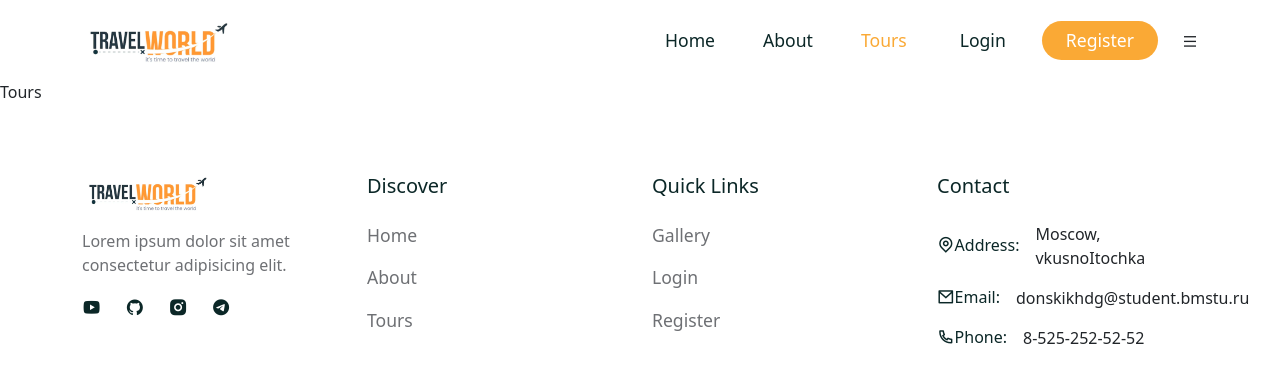
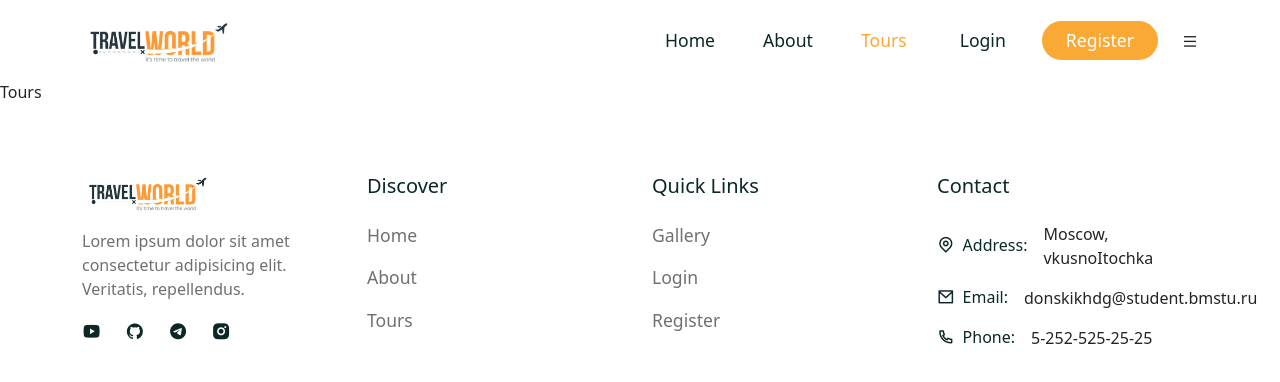
Before and after one commit to 6yJlka/travel-agency, a React (Create React App) app in the folder TourAgency/tour-management/frontend/: page /tours in a window 1280 px wide. Shown: the top 382 px of the page. Built offline with nearby package versions, Linux system fonts and the light colour scheme; a web font is replaced by a local one.

Commit message:
fixed newsletter & footer

```diff
--- a/TourAgency/tour-management/frontend/src/components/Footer/Footer.jsx
+++ b/TourAgency/tour-management/frontend/src/components/Footer/Footer.jsx
@@ -35,6 +35,8 @@ const quick__links2 = [
 ];
 
 const Footer = () => {
+
+  const year = new Date().getFullYear()
   return (
     <footer className="footer">
       <Container>
@@ -42,7 +44,10 @@ const Footer = () => {
           <Col lg="3">
             <div className="logo">
               <img src={logo} alt="" />
-              <p>Lorem ipsum dolor sit amet consectetur adipisicing elit.</p>
+              <p>
+                Lorem ipsum dolor sit amet consectetur adipisicing elit.
+                Veritatis, repellendus.
+              </p>
 
               <div className="social__links d-flex align-items-center gap-4">
                 <span>
@@ -57,12 +62,12 @@ const Footer = () => {
                 </span>
                 <span>
                   <Link to="#">
-                    <i class="ri-instagram-fill"></i>
+                    <i class="ri-telegram-fill"></i>
                   </Link>
                 </span>
                 <span>
                   <Link to="#">
-                    <i class="ri-telegram-fill"></i>
+                    <i class="ri-instagram-fill"></i>
                   </Link>
                 </span>
               </div>
@@ -99,28 +104,31 @@ const Footer = () => {
                 <h6 className="mb-0 d-flex align-items-center gap-2">
                   <span>
                     <i class="ri-map-pin-line"></i>
-                    Address:
                   </span>
+                  Address:
                 </h6>
+
                 <p className="mb-0">Moscow, vkusnoItochka</p>
               </ListGroupItem>
               <ListGroupItem className="ps-0 border-0 d-flex align-items-center gap-3">
                 <h6 className="mb-0 d-flex align-items-center gap-2">
                   <span>
-                    <i class="ri-mail-line"></i>
-                    Email:
+                  <i class="ri-mail-line"></i>
                   </span>
+                  Email:
                 </h6>
+
                 <p className="mb-0">donskikhdg@student.bmstu.ru</p>
               </ListGroupItem>
               <ListGroupItem className="ps-0 border-0 d-flex align-items-center gap-3">
                 <h6 className="mb-0 d-flex align-items-center gap-2">
                   <span>
-                    <i class="ri-phone-line"></i>
-                    Phone:
+                  <i class="ri-phone-line"></i>
                   </span>
+                  Phone:
                 </h6>
-                <p className="mb-0">8-525-252-52-52</p>
+
+                <p className="mb-0">5-252-525-25-25</p>
               </ListGroupItem>
             </ListGroup>
           </Col>
--- a/TourAgency/tour-management/frontend/src/components/Header/Header.jsx
+++ b/TourAgency/tour-management/frontend/src/components/Header/Header.jsx
@@ -1,4 +1,4 @@
-import React from "react"
+import React, {useRef, useEffect} from "react"
 import {Container, Row, Button, Nav} from 'reactstrap'
 import {NavLink, Link} from 'react-router-dom'
 
@@ -21,7 +21,26 @@ const nav__links=[
     }
 ]
 const Header = () => {
-    return <header className="header">
+
+    const headerRef = useRef(null)
+
+    const stickyHeaderFunc = () => {
+        window.addEventListener('scroll', () => {
+            if(document.body.scrollTop >80 || document.documentElement.scrollTop >80){
+                headerRef.current.classList.add('sticky__header')
+            } else {
+                headerRef.current.classList.remove('sticky__header')
+            }
+        })
+    }
+
+    useEffect(() => {
+        stickyHeaderFunc()
+
+        return window.removeEventListener('scroll', stickyHeaderFunc)
+    })
+
+    return <header className="header" ref={headerRef}>
         <Container>
             <Row>
                 <div className="nav__wrapper d-flex align-items-center
--- a/TourAgency/tour-management/frontend/src/shared/Newsletter.jsx
+++ b/TourAgency/tour-management/frontend/src/shared/Newsletter.jsx
@@ -1,6 +1,5 @@
 import React from "react";
 import "./newsletter.css";
-
 import { Container, Row, Col } from "reactstrap";
 import maleTourist from "../assets/images/male-tourist.png";
 
@@ -11,22 +10,20 @@ const Newsletter = () => {
         <Row>
           <Col lg="6">
             <div className="newsletter__content">
-              <h2>Subscribe now to get useful travelling information!</h2>
+              <h2>Subscribe now to get useful information.</h2>
 
               <div className="newsletter__input">
-                <input type="email" placeholder="Enter your email " />
+                <input type="email" placeholder="enter email" />
                 <button className="btn newsletter__btn">Subscribe</button>
               </div>
 
-              <p>
-                Lorem ipsum dolor sit amet consectetur.
-              </p>
+              <p>Lorem ipsum dolor sit, amet consectetur adipisicing elit. Quam consequuntur earum iste pariatur reprehenderit a?</p>
             </div>
           </Col>
           <Col lg="6">
-            <div className="newsletter__img">
-              <img src={maleTourist} alt="" />
-            </div>
+              <div className="newsletter__img">
+                <img src={maleTourist} alt=""/>
+              </div>
           </Col>
         </Row>
       </Container>
@@ -35,5 +32,3 @@ const Newsletter = () => {
 };
 
 export default Newsletter;
-
-/* 1:31:00 разобраться с футером,почему не применяются стили */
```
Also changed, not shown: TourAgency/tour-management/frontend/src/components/Footer/footer.css (line endings or trailing spaces).
